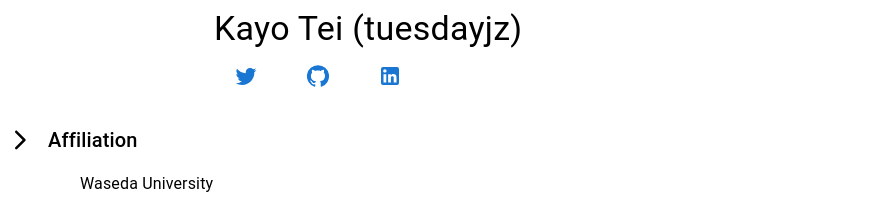
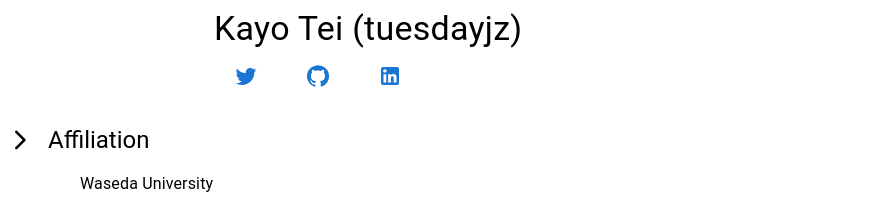
Before and after one commit to tuesdayjz/tuesdayjz.github.io, a Next.js app: page / in a window 1280 px wide. Shown: the top 198 px of the page, without its empty margins (0-873 px from the left). Built offline with nearby package versions, Linux system fonts and the light colour scheme.

Commit message:
minor fixes

```diff
--- a/components/affiliation.tsx
+++ b/components/affiliation.tsx
@@ -15,7 +15,7 @@
     <Box maxWidth="md">
       <Stack direction="row" spacing={2} alignItems="center" mt="30px">
         <ArrowForwardIosRounded />
-        <Typography variant="h6">Affiliation</Typography>
+        <Typography variant="h5">Affiliation</Typography>
       </Stack>
       <List dense>
         <ListItem>
@@ -31,7 +31,7 @@
               Department of Computer Science and Engineering
             </Typography>
             <Typography variant="body1">
-              Bachelor's Program at{" "}
+              Bachelor's Program at
               <Link href="https://www.ueda.info.waseda.ac.jp/index_j.html">
                 Ueda Labolatory
               </Link>
```
